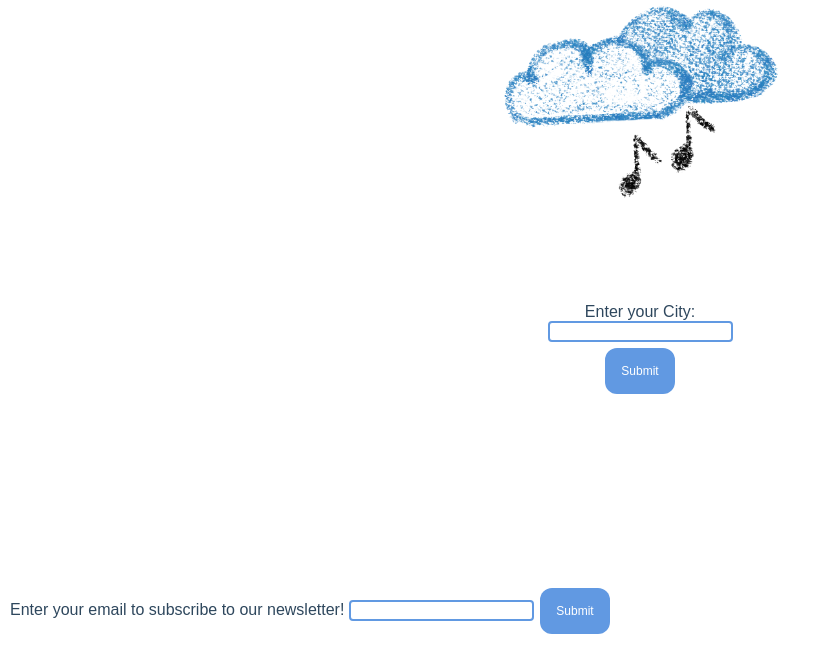
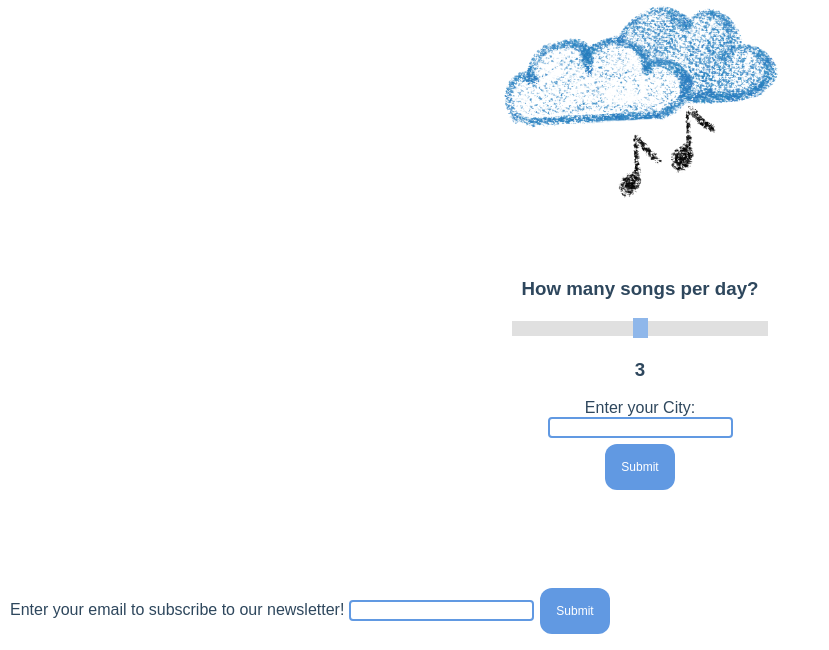
Before and after one commit to mysticfiretail/CS411, a Flask app: page /5000/ in a window 1280 px wide. Shown: the part 150-800 px from the top of the page, without its empty margins (0-829 px from the left). Run offline with Flask 3, Linux system fonts and the light colour scheme.

Commit message:
Added Slider + finishing touches

```diff
--- a/app.py
+++ b/app.py
@@ -1,3 +1,6 @@
+######################### Weather Vibes #########################
+####### created by Jue Han, Ming Hill, and Catherine Vess #######
+
 import flask
 from flask import Flask, Response, request, render_template, redirect, url_for, g
 from flaskext.mysql import MySQL
@@ -22,7 +25,7 @@ from datetime import date
 
 mysql = MySQL()
 app = Flask(__name__)
-app.secret_key = 'shhitsasecret'  # Change this!
+app.secret_key = 'shhitsasecret'
 
 #These will need to be changed according to your creditionals
 app.config['MYSQL_DATABASE_USER'] = 'root'
@@ -31,26 +34,30 @@ app.config['MYSQL_DATABASE_DB'] = 'weather'
 app.config['MYSQL_DATABASE_HOST'] = 'localhost'
 mysql.init_app(app)
 
+#connect to MySQL
 conn = mysql.connect()
 cursor = conn.cursor()
+
+#get the date
 today = date.today()
-
 d1 = today.strftime("%m-%d")
-print("d1 =", d1)
-print(str(d1))
+#print("d1 =", d1)
+#print(str(d1))
 
 seed_track_bank = {  #list of seed-songs with spotify song ID's
-    "sunny": ["2RCkd4tms3VOEoTErKzInS","4sNG6zQBmtq7M8aeeKJRMQ","5euumi7eqEgmxvCIJw2pSp","5bzf1xrbqr1ttjAJuRz2xY"], #Don't want to fall in love
-    "overcast": ["7FMedJPiag48GjON0tp2PO","1gcyHQpBQ1lfXGdhZmWrHP","4yugZvBYaoREkJKtbG08Qr","1K3LRUEcUz5FMtPYyg0F45"], #crane your neck
-    "drizzle": ["6iCJCZqDJjmBxt07Oid6FI","7eqoqGkKwgOaWNNHx90uEZ","4U45aEWtQhrm8A5mxPaFZ7","75TDPu9k7Yv3IovdYaNCwk"], #buttercup
-    "rain": ["72Q3BQhu0w6A81ouAUp7UL","2GiJYvgVaD2HtM8GqD9EgQ","4s6LhHAV5SEsOV0lC2tjvJ","77KnJc8o5G1eKVwX5ywMeZ" ],#rain in june
-    "snow": ["6iCJCZqDJjmBxt07Oid6FI","2QjOHCTQ1Jl3zawyYOpxh6","7F5oktn5YOsR9eR5YsFtqb","5uPpzqixdzAMXprr4P5aT5"], #all i want for chistmas
-    "thunderstorm": ["73CMRj62VK8nUS4ezD2wvi", "1eyzqe2QqGZUmfcPZtrIyt", "0hNhlwnzMLzZSlKGDCuHOo","0qUcpOOna3kkrwfqky85e1"] #set fire to the rain
+    "sunny": ["2RCkd4tms3VOEoTErKzInS","4sNG6zQBmtq7M8aeeKJRMQ","5euumi7eqEgmxvCIJw2pSp","5bzf1xrbqr1ttjAJuRz2xY"], #Don't want to fall in love + more
+    "overcast": ["7FMedJPiag48GjON0tp2PO","1gcyHQpBQ1lfXGdhZmWrHP","4yugZvBYaoREkJKtbG08Qr","1K3LRUEcUz5FMtPYyg0F45"], #crane your neck + more
+    "drizzle": ["6iCJCZqDJjmBxt07Oid6FI","7eqoqGkKwgOaWNNHx90uEZ","4U45aEWtQhrm8A5mxPaFZ7","75TDPu9k7Yv3IovdYaNCwk"], #buttercup + more
+    "rain": ["72Q3BQhu0w6A81ouAUp7UL","2GiJYvgVaD2HtM8GqD9EgQ","4s6LhHAV5SEsOV0lC2tjvJ","77KnJc8o5G1eKVwX5ywMeZ" ],#rain in june + more
+    "snow": ["6iCJCZqDJjmBxt07Oid6FI","2QjOHCTQ1Jl3zawyYOpxh6","7F5oktn5YOsR9eR5YsFtqb","5uPpzqixdzAMXprr4P5aT5"], #all i want for chistmas + more
+    "thunderstorm": ["73CMRj62VK8nUS4ezD2wvi", "1eyzqe2QqGZUmfcPZtrIyt", "0hNhlwnzMLzZSlKGDCuHOo","0qUcpOOna3kkrwfqky85e1"] #set fire to the rain + more
     }
 
-@app.route('/weather', methods=['POST'])
+@app.route('/weather', methods=['POST']) #get lat, long, and cityname then get weather codes and then create_playlist + return template
 def get_tem(unit = 'fahrenheit'):
     cityName = request.form.get('city')
+    limit = request.form["slider"]
+    print("limit = "+ limit)
     if cityName != "":
         lat,long = get_lat_long(cityName)
     else:
@@ -65,14 +72,14 @@ def get_tem(unit = 'fahrenheit'):
            string,link = get_wc_music(wcNum[p])
            translation.append(string)
            imagelinks.append(link)
-        dump, playlist_uri,playlist_id = create_playlist(translation,cityName)
+        dump, playlist_uri,playlist_id = create_playlist(translation,cityName, limit)
         print(imagelinks)
         print(playlist_id)
         return render_template("weather.html",city=cityName, images = imagelinks, uri = playlist_uri, id = playlist_id)
     else:
         return json.dumps("Oops, some errors occured", indent=4, sort_keys=False)
 
-def get_lat_long(city):
+def get_lat_long(city): #gets lat and long of city that was entered (based on a database)
     #convert it to lower cases, make it more efficient
     city = city.lower()
     geolocator = Nominatim(user_agent="my_app")
@@ -85,7 +92,7 @@ def get_lat_long(city):
     except GeocoderTimedOut:
         return None
 
-def get_current_location():
+def get_current_location(): #gets users lat and long through ip2location API
     payload = {'key': 'AC734C7771F717B36767BB165121F669', 'ip': requests.get('https://api.ipify.org').text, 'format': 'json'}
     api_result = requests.get('https://api.ip2location.io/', params=payload)
     json_result = api_result.json()
@@ -96,7 +103,7 @@ def get_current_location():
     return latitude, longitude, city
 
 
-def get_wc_music(wcNum):
+def get_wc_music(wcNum): #converts weather codes to type of weather and returns weather + proper image to be displayed
     match wcNum:
         case 1 | 0:
             return ("sunny", 'images/Untitled_Artwork-1.png')
@@ -119,7 +126,7 @@ def get_wc_music(wcNum):
         case _:
             return("sunny", 'images/Untitled_Artwork-1.png')
 
-def get_song_recommendations(access_token, seed_tracks, limit=2):
+def get_song_recommendations(access_token, seed_tracks, limit): #uses spotify API to gather recommendations based off of the seeds we entered
     seed_tracks = ','.join(seed_tracks)
     url = f'https://api.spotify.com/v1/recommendations?seed_tracks={seed_tracks}&limit={limit}'
     headers = {
@@ -131,7 +138,7 @@ def get_song_recommendations(access_token, seed_tracks, limit=2):
 
     return data['tracks']
 
-def add_tracks_to_playlist(access_token, playlist_id, track_ids):
+def add_tracks_to_playlist(access_token, playlist_id, track_ids): #adds the tracks spotify returned to the new playlist
     url = f'https://api.spotify.com/v1/playlists/{playlist_id}/tracks'
     headers = {
         'Authorization': f'Bearer {access_token}'
@@ -144,7 +151,7 @@ def add_tracks_to_playlist(access_token, playlist_id, track_ids):
 
 
 
-@app.route('/newsletter', methods=['POST'])
+@app.route('/newsletter', methods=['POST']) #returns home page after newsletter has been entered and submits email to MySQL database
 def uploadEmail():
     email = request.form.get('email')
     cursor = conn.cursor()
@@ -152,18 +159,15 @@ def uploadEmail():
     conn.commit()
     return (render_template('hello.html'))
 
-@app.route('/logout')
-def logout():
-    flask_login.logout_user()
-    return render_template('hello.html', message='Logged out')
 
-
-
+#important variables for spotify API
 client_id = '961732832e4d40fb8d0f05531a1dbaf9'
 CLIENT_SIDE_URL = "http://127.0.0.1"
 PORT = 5000
 REDIRECT_URI = "{}:{}/callback/".format(CLIENT_SIDE_URL, PORT)
 
+
+#additional functions for spotify API
 def generate_random_string(length):
     s = ''
     possible = 'ABCDEFGHIJKLMNOPQRSTUVWXYZabcdefghijklmnopqrstuvwxyz0123456789'
@@ -185,6 +189,7 @@ def generate_code_challenge(code_verifier):
     digest = sha256_digest(data)
     return base64_url_encode(digest)
 
+#Spotify authentication process
 @app.route('/')
 def authorize():
     print("AUTHORZING")
@@ -209,6 +214,7 @@ def authorize():
     authorization_url = f'https://accounts.spotify.com/authorize?{args}'
     return redirect(authorization_url)
 
+#get user information from authentication
 @app.route('/callback/')
 def callback():
     code = request.args.get('code')
@@ -256,6 +262,7 @@ def callback():
     else:
         return f"Error: HTTP status {response.status_code}", 400
 
+#get users profile based off of the access token recieved
 def get_profile(access_token):
     code = request.args.get('code')
     with open('code_verifier.txt', 'r') as f:
@@ -280,9 +287,9 @@ def get_profile(access_token):
     profile_data = json.loads(profile_response.text)
     return profile_data
 
-
+#create playlist and add songs to it through spotify API
 @app.route('/create_playlist', methods=['POST'])
-def create_playlist(weather_codes, city):
+def create_playlist(weather_codes, city, limit):
     name = city+ " Forecast " + d1
     public = 'true'
     with open('access_token.txt', 'r') as f:
@@ -293,16 +300,17 @@ def create_playlist(weather_codes, city):
     play_list_uri = playlist["uri"]
     print(play_list_uri)
 
+    #convert weather codes to songs
     for weather_code in weather_codes:
         seed_track = random.choice(tuple(seed_track_bank[weather_code]))
-        recommended_songs = get_song_recommendations(access_token, [seed_track], limit=2)
+        recommended_songs = get_song_recommendations(access_token, [seed_track], limit)
         track_ids = [song['id'] for song in recommended_songs]
         add_tracks_to_playlist(access_token, playlist_id, track_ids)
 
     return json.dumps(playlist, indent=2),play_list_uri,playlist_id
 
+#physical creation of the playlist
 def create_spotify_playlist(access_token, name, public):
-    #me_data = get_profile(access_token)
     with open('profile_data.txt') as f:
         profile_data = f.read()
     data = json.loads(profile_data)
@@ -323,27 +331,6 @@ def create_spotify_playlist(access_token, name, public):
     json_resp = response.json()
     return json_resp
 
-@app.route('/get_category_playlists')
-def get_category_playlists():
-    with open('access_token.txt', 'r') as f:
-        access_token = f.read()
-
-    category_id = 'dinner'  #replace with weather
-    limit = 10  #will get 10 songs
-
-    playlists_data = get_category_playlists_data(access_token, category_id, limit)
-    return json.dumps(playlists_data, indent=2)
-
-def get_category_playlists_data(access_token, category_id, limit):
-    url = f'https://api.spotify.com/v1/browse/categories/{category_id}/playlists?limit={limit}'
-    headers = {
-        'Authorization': f'Bearer {access_token}'
-    }
-
-    response = requests.get(url, headers=headers)
-    data = response.json()
-
-    return data
 
 #default page
 @app.route("/5000/", methods=['GET'])
--- a/schema.sql
+++ b/schema.sql
@@ -11,4 +11,4 @@ CREATE TABLE Users (
 
 
 INSERT INTO Users (email) VALUES ('test@bu.edu');
-INSERT INTO Users (emailUsersUsersUsersUsers) VALUES ('test1@bu.edu');
+INSERT INTO Users (email) VALUES ('test1@bu.edu');
--- a/templates/hello.html
+++ b/templates/hello.html
@@ -31,7 +31,7 @@ body{
 .weatherSubmission{
   margin: auto;
   width: 640px;
-  padding: 50px;
+  padding: 10px;
   font-size: 18px;
   font-family: 'Lexend Deca', sans-serif;
   color: #2E475D;
@@ -59,6 +59,43 @@ align-items: center;
   padding: 10px;
 }
 
+.slidecontainer {
+  width: 100%;
+}
+
+
+.slider {
+  -webkit-appearance: none;
+  appearance: none;
+  width: 25%;
+  height: 15px;
+  background: #d3d3d3;
+  outline: none;
+  opacity: 0.7;
+  -webkit-transition: .2s;
+  transition: opacity .2s;
+}
+
+.slider:hover {
+  opacity: 1;
+}
+
+.slider::-webkit-slider-thumb {
+  -webkit-appearance: none;
+  appearance: none;
+  width: 15px;
+  height: 20px;
+  background: #6199e2;
+  cursor: pointer;
+}
+
+.slider::-moz-range-thumb {
+  width: 10px;
+  height: 10px;
+  background: #6199e2;
+  cursor: pointer;
+}
+
 </style>
 
 <head>
@@ -70,11 +107,20 @@ align-items: center;
 <img src="{{url_for('static', filename='images/Untitled_Artwork-2.png')}}" alt="WeatherVibes Logo" style="  width: 300px; height: auto;">
 </div>
 
+<br><br>
 
 <body>
 
+  <form method="post" action="/weather">
+
   <div class="weatherSubmission"></div>
-  <form method="post" action="/weather">
+  <div class="slidecontainer">
+    <h3>How many songs per day?</h3>
+    <input type="range" min="1" max="5" value="3" class="slider" id="myRange" name="slider">
+    <h3 id="demo">Value</h3>
+  </div>
+
+
     <label for="city">Enter your City:</label><br>
     <input type="city" name="city" /><br />
     <input type="submit" />
@@ -92,6 +138,17 @@ align-items: center;
 
 </body>
 
+<script>
+var slider = document.getElementById("myRange");
+var output = document.getElementById("demo");
+output.innerHTML = slider.value; // Display the default slider value
+
+// Update the current slider value (each time you drag the slider handle)
+slider.oninput = function() {
+  output.innerHTML = this.value;
+}
+
+</script>
 
 
 <br><br><br>
```
Also changed, not shown: access_token.txt (+1 -1 lines), code_verifier.txt (+1 -1 lines), 3 other files.
